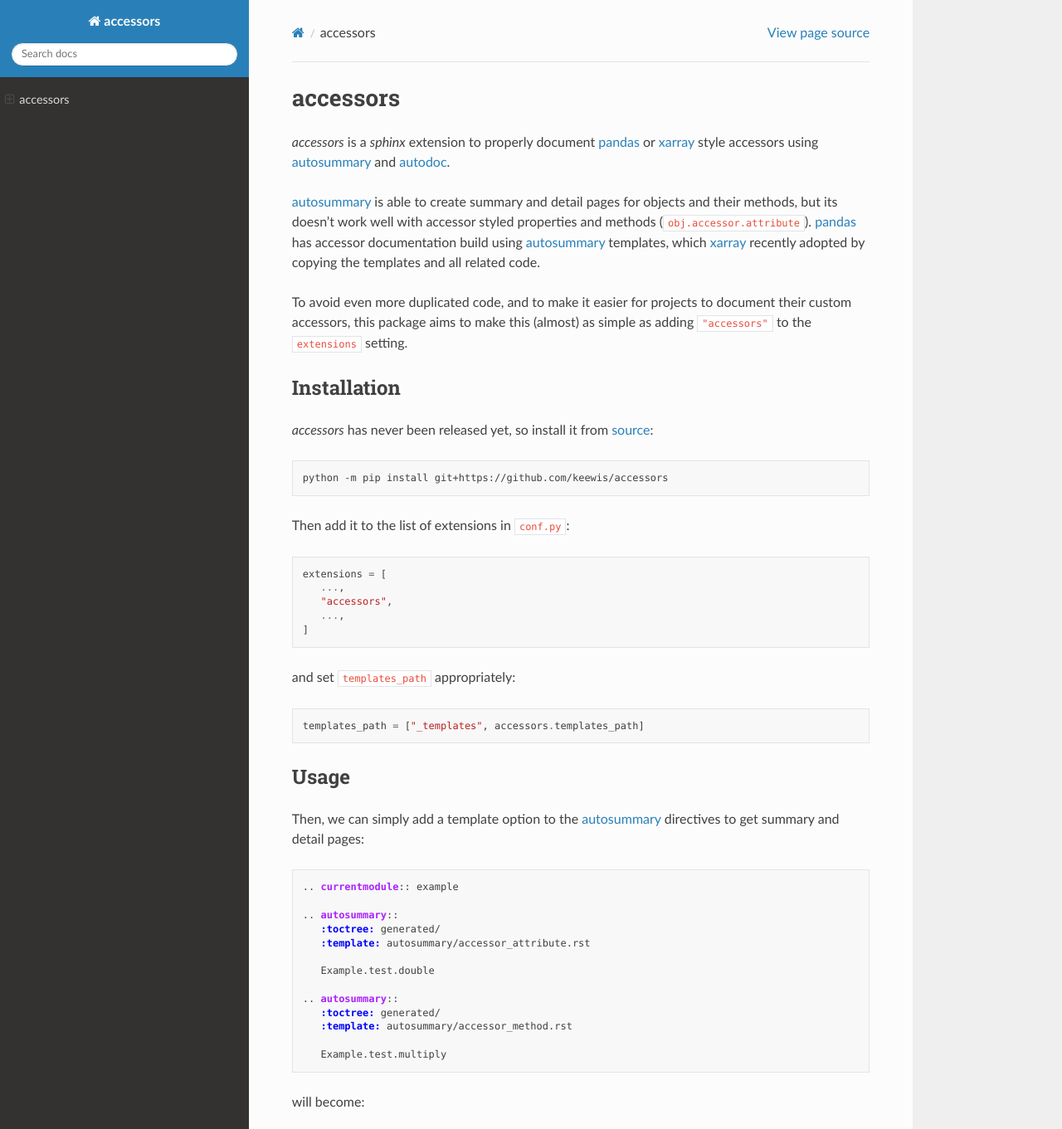
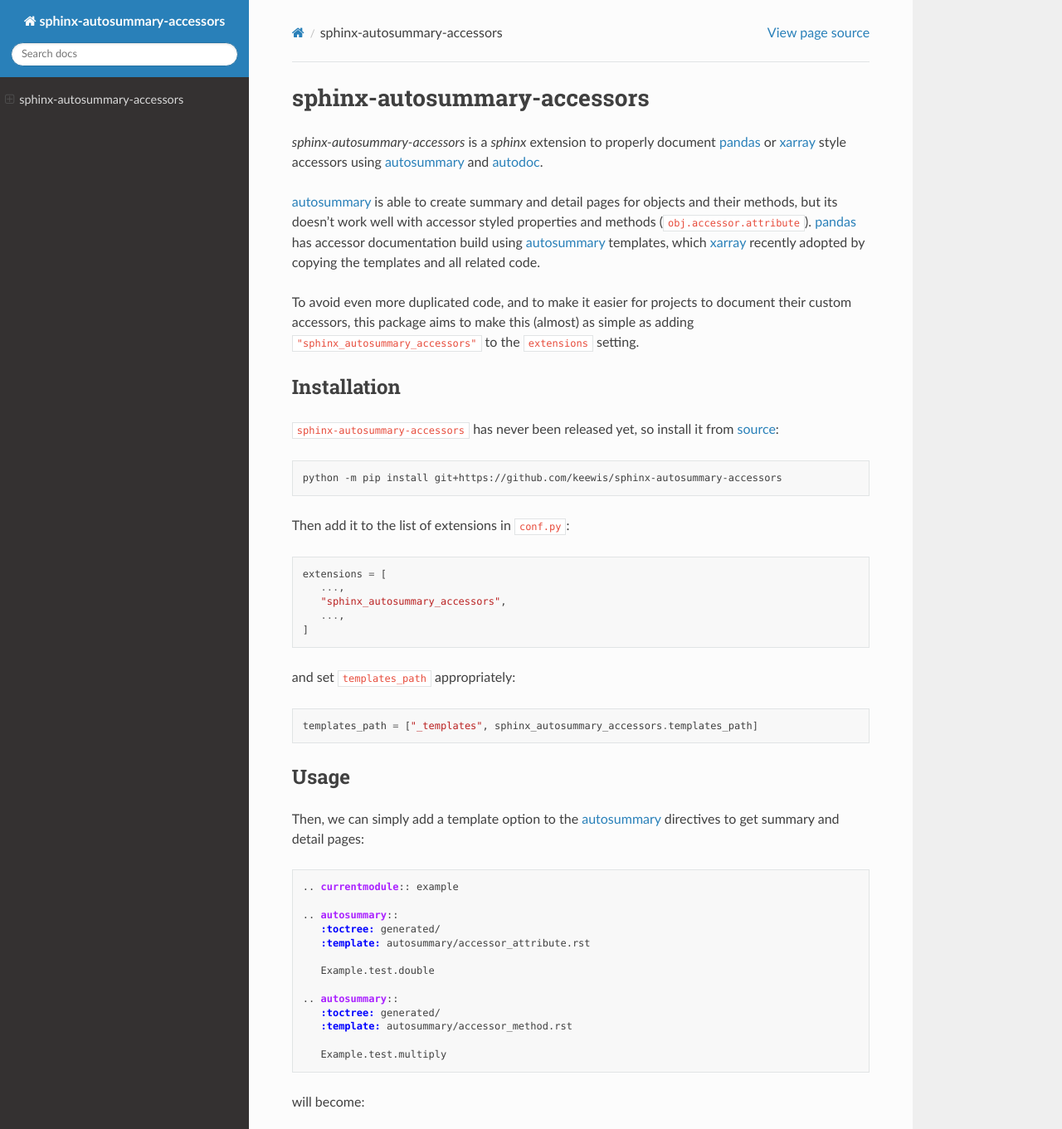
Before and after one commit to xarray-contrib/sphinx-autosummary-accessors, a Sphinx documentation site: the page built from docs/index.rst, in a window 1280 px wide and 1400 px high, cut to the strip 0-1361 px from the top of the window. Shown: the whole strip at 83% size. Built offline with Sphinx 7.4.7 and the Read the Docs theme 2.0.0, drawn with Linux system fonts in a browser that asks for light colours.

Commit message:
rename accessors to sphinx_autosummary_accessors

```diff
--- a/README.rst
+++ b/README.rst
@@ -1,5 +1,5 @@
-accessors
-=========
+sphinx-autosummary-accessors
+============================
 
 A ``sphinx`` extension to properly document
 `pandas <https://github.com/pandas-dev/pandas>`_ or
--- a/docs/conf.py
+++ b/docs/conf.py
@@ -18,14 +18,14 @@
 import pathlib
 import site
 
-import accessors
+import sphinx_autosummary_accessors
 
 here = pathlib.Path(__file__).absolute().parent
 site.addsitedir(str(here))
 
 # -- Project information -----------------------------------------------------
 
-project = "accessors"
+project = "sphinx-autosummary-accessors"
 year = dt.datetime.now().year
 author = "xarray developers"
 copyright = f"{year}, {author}"
@@ -41,7 +41,7 @@
     "sphinx.ext.autosummary",
     "sphinx.ext.autodoc",
     "sphinx.ext.napoleon",
-    "accessors",
+    "sphinx_autosummary_accessors",
 ]
 
 autosummary_generate = True
@@ -50,7 +50,7 @@
 napoleon_use_rtype = True
 
 # Add any paths that contain templates here, relative to this directory.
-templates_path = ["_templates", accessors.templates_path]
+templates_path = ["_templates", sphinx_autosummary_accessors.templates_path]
 
 # List of patterns, relative to source directory, that match files and
 # directories to ignore when looking for source files.
--- a/docs/index.rst
+++ b/docs/index.rst
@@ -1,7 +1,8 @@
-accessors
-=========
-`accessors` is a `sphinx` extension to properly document `pandas`_ or
-`xarray`_ style accessors using `autosummary`_ and `autodoc`_.
+sphinx-autosummary-accessors
+============================
+`sphinx-autosummary-accessors` is a `sphinx` extension to properly
+document `pandas`_ or `xarray`_ style accessors using `autosummary`_
+and `autodoc`_.
 
 `autosummary`_ is able to create summary and detail pages for objects
 and their methods, but its doesn't work well with accessor styled
@@ -12,17 +13,17 @@
 
 To avoid even more duplicated code, and to make it easier for projects
 to document their custom accessors, this package aims to make this
-(almost) as simple as adding ``"accessors"`` to the ``extensions``
-setting.
+(almost) as simple as adding ``"sphinx_autosummary_accessors"`` to the
+``extensions`` setting.
 
 
 Installation
 ------------
-`accessors` has never been released yet, so install it from `source`_:
+``sphinx-autosummary-accessors`` has never been released yet, so install it from `source`_:
 
 .. code:: sh
 
-   python -m pip install git+https://github.com/keewis/accessors
+   python -m pip install git+https://github.com/keewis/sphinx-autosummary-accessors
 
 
 Then add it to the list of extensions in ``conf.py``:
@@ -31,7 +32,7 @@
 
     extensions = [
        ...,
-       "accessors",
+       "sphinx_autosummary_accessors",
        ...,
     ]
 
@@ -39,7 +40,7 @@
 
 .. code:: python
 
-   templates_path = ["_templates", accessors.templates_path]
+   templates_path = ["_templates", sphinx_autosummary_accessors.templates_path]
 
 Usage
 -----
--- a/setup.cfg
+++ b/setup.cfg
@@ -1,7 +1,5 @@
 [metadata]
-name = accessors
-author =
-author_email =
+name = sphinx_autosummary_accessors
 license = MIT
 description = sphinx autosummary extension to properly format pandas or xarray accessors
 long_description_content_type = text/x-rst
@@ -32,7 +30,7 @@
 
 [isort]
 default_section = THIRDPARTY
-known_first_party = accessors
+known_first_party = sphinx_autosummary_accessors
 multi_line_output = 3
 include_trailing_comma = True
 force_grid_wrap = 0
```
Also changed, not shown: sphinx_autosummary_accessors/__init__.py (renamed from accessors/__init__.py), sphinx_autosummary_accessors/templates/autosummary/accessor.rst (renamed from accessors/templates/autosummary/accessor.rst), sphinx_autosummary_accessors/templates/autosummary/accessor_attribute.rst (renamed from accessors/templates/autosummary/accessor_attribute.rst), sphinx_autosummary_accessors/templates/autosummary/accessor_callable.rst (renamed from accessors/templates/autosummary/accessor_callable.rst), sphinx_autosummary_accessors/templates/autosummary/accessor_method.rst (renamed from accessors/templates/autosummary/accessor_method.rst).
